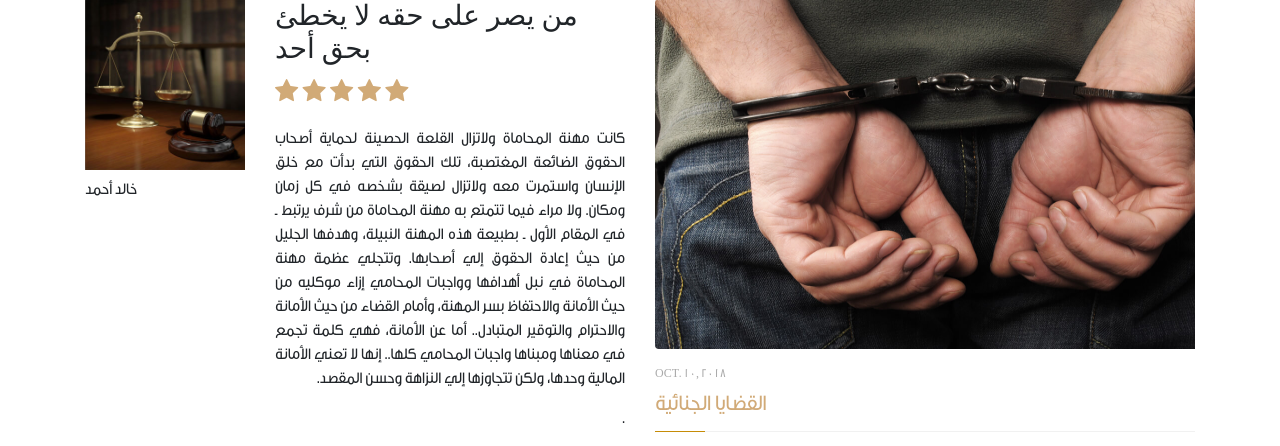
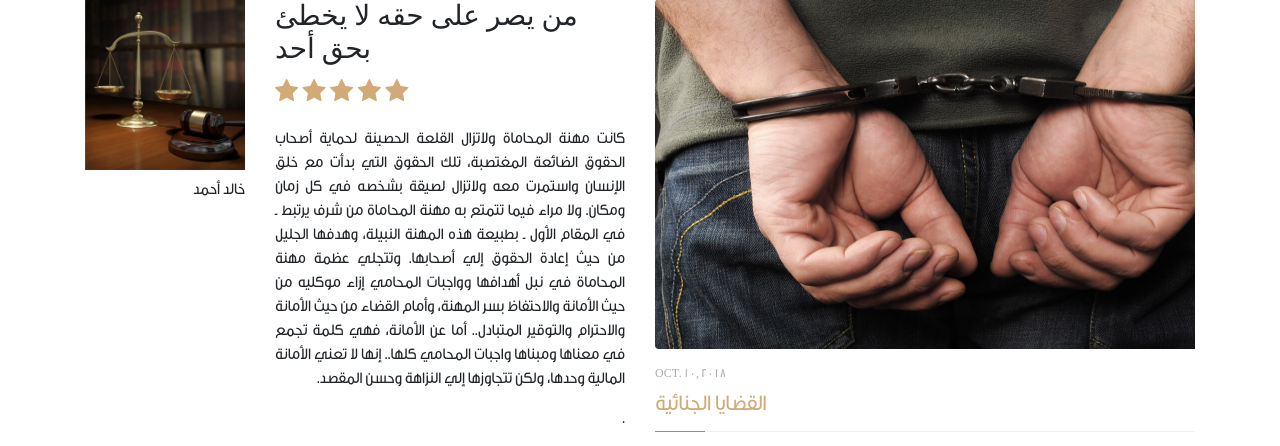
Before and after one commit to AlexFrundin/jali, a Django app: page / in a window 1280 px wide. Shown: the part 3966-4412 px from the top of the page. Run offline with Django 3.2, Linux system fonts and the light colour scheme; data comes from the database, SQL or seed files in the repository; some libraries are stand-ins or nearby versions.

Commit message:
feedback

```diff
--- a/templates/mainpage.html
+++ b/templates/mainpage.html
@@ -117,7 +117,7 @@
 							<div class="carousel-inner">
 								<div class="carousel-item active">
 									<div class="row">
-										<div class="col-12 col-sm-4 text-center text-sm-left">
+										<div class="col-12 col-sm-4 text-center text-sm-right">
 											<img src="../media/{{ mp_8f.author_img}}" class="mw-100">
         									<p class="mt-2">{{ mp_8f.author_name}} </p>
 										</div>
@@ -142,7 +142,7 @@
 									<div class="row">
 										<div class="col-12 col-sm-4 text-center text-sm-right">
 											<img src="../media/{{ i.author_img}}" class="mw-100">
-        									<p class="mt-2">{{ i.author_name}} </p>
+        									<p class="mt-2 ">{{ i.author_name}} </p>
 										</div>
 										<div class="col-12 col-sm-8">
 											<h3 class="feedback-title">{{ i.title}}</h3>
```
Lines whose indentation alone changed are shown as unchanged.
